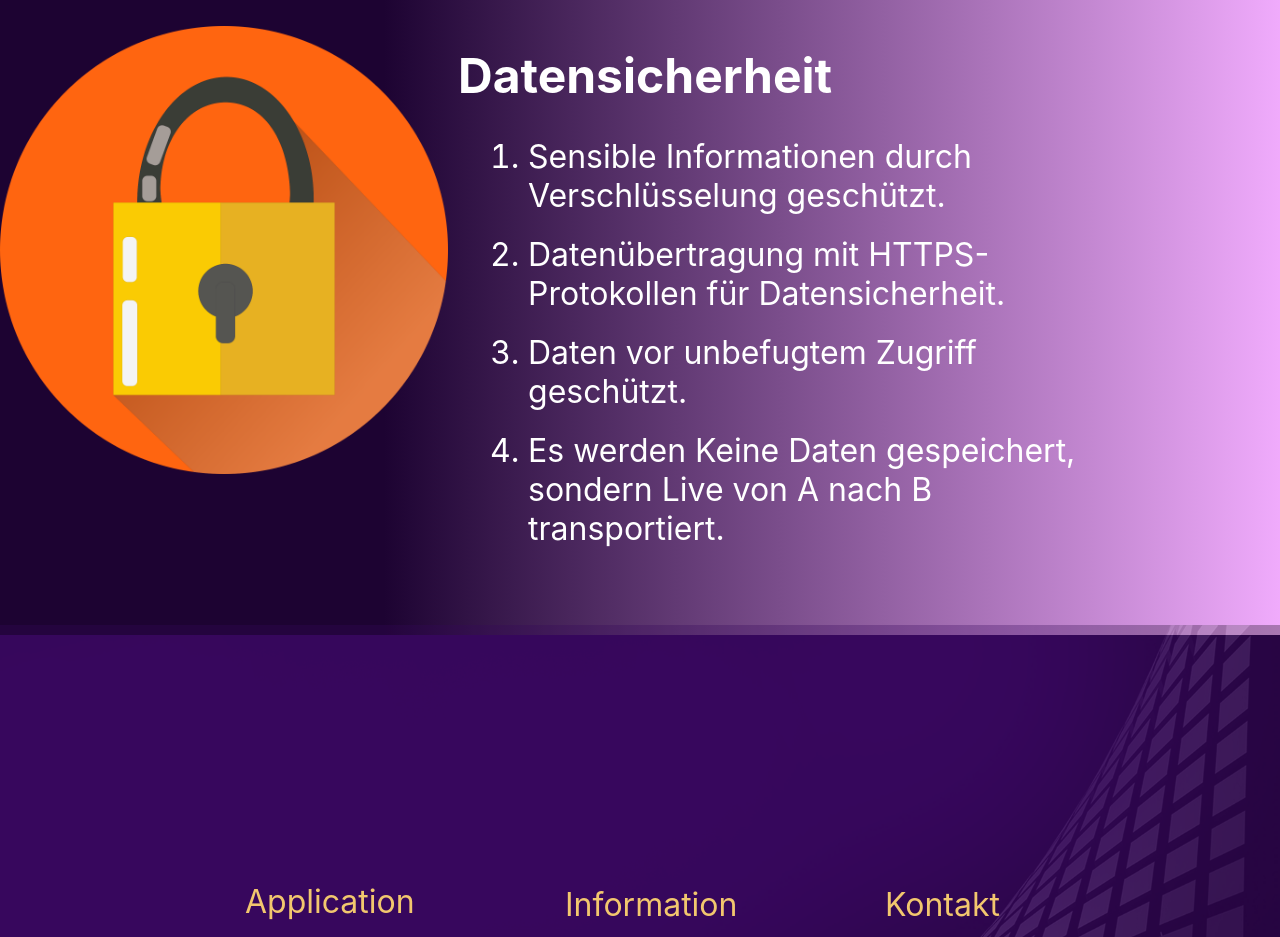
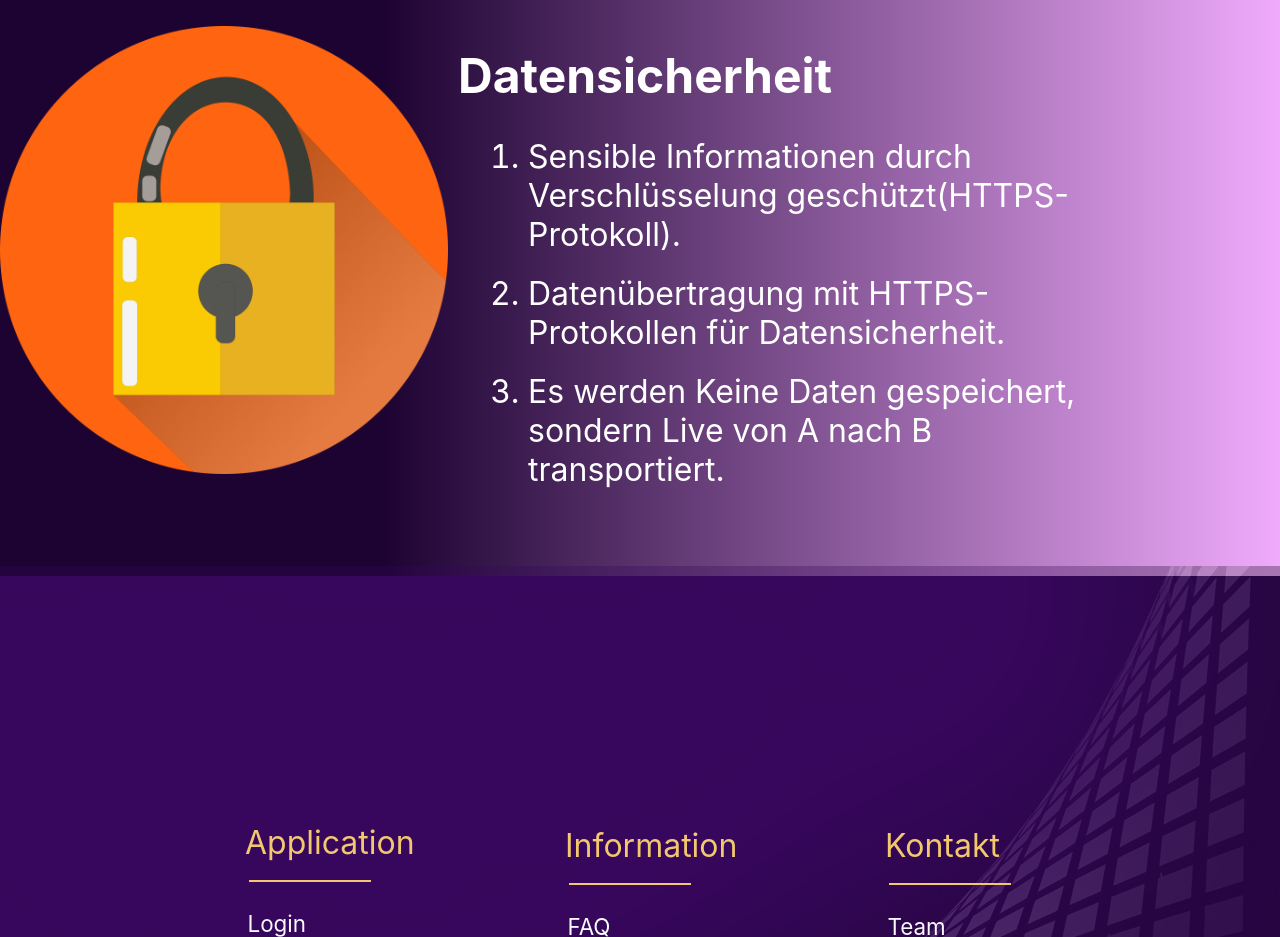
Before and after one commit to RalfHof/nextjs-boilerplate, a Next.js app: page /product in a window 1280 px wide. Shown: the part 3880-4817 px from the top of the page. Built offline with nearby package versions, Linux system fonts and the light colour scheme.

Commit message:
New Features

```diff
--- a/src/app/product/page.tsx
+++ b/src/app/product/page.tsx
@@ -47,9 +47,8 @@ export default function ProductPage() {
 
 
   const TargetElementItems5 = [
-    { Element: "Sensible Informationen durch Verschlüsselung geschützt." },
+    { Element: "Sensible Informationen durch Verschlüsselung geschützt(HTTPS-Protokoll)." },
     { Element: "Datenübertragung mit HTTPS-Protokollen für Datensicherheit." },
-    { Element: "Daten vor unbefugtem Zugriff geschützt." },
     { Element: "Es werden Keine Daten gespeichert, sondern Live von A nach B transportiert." }
   ];
 
```
